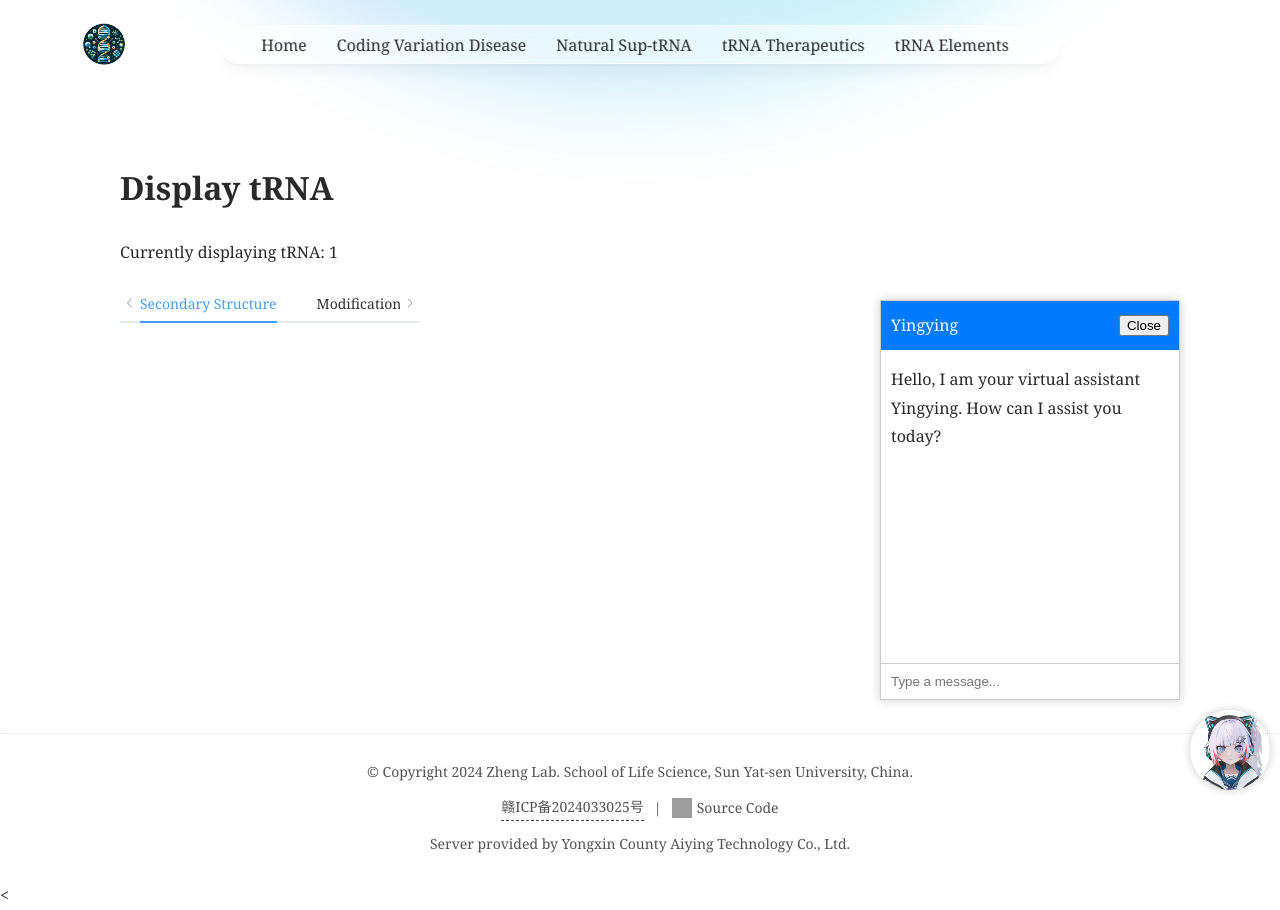
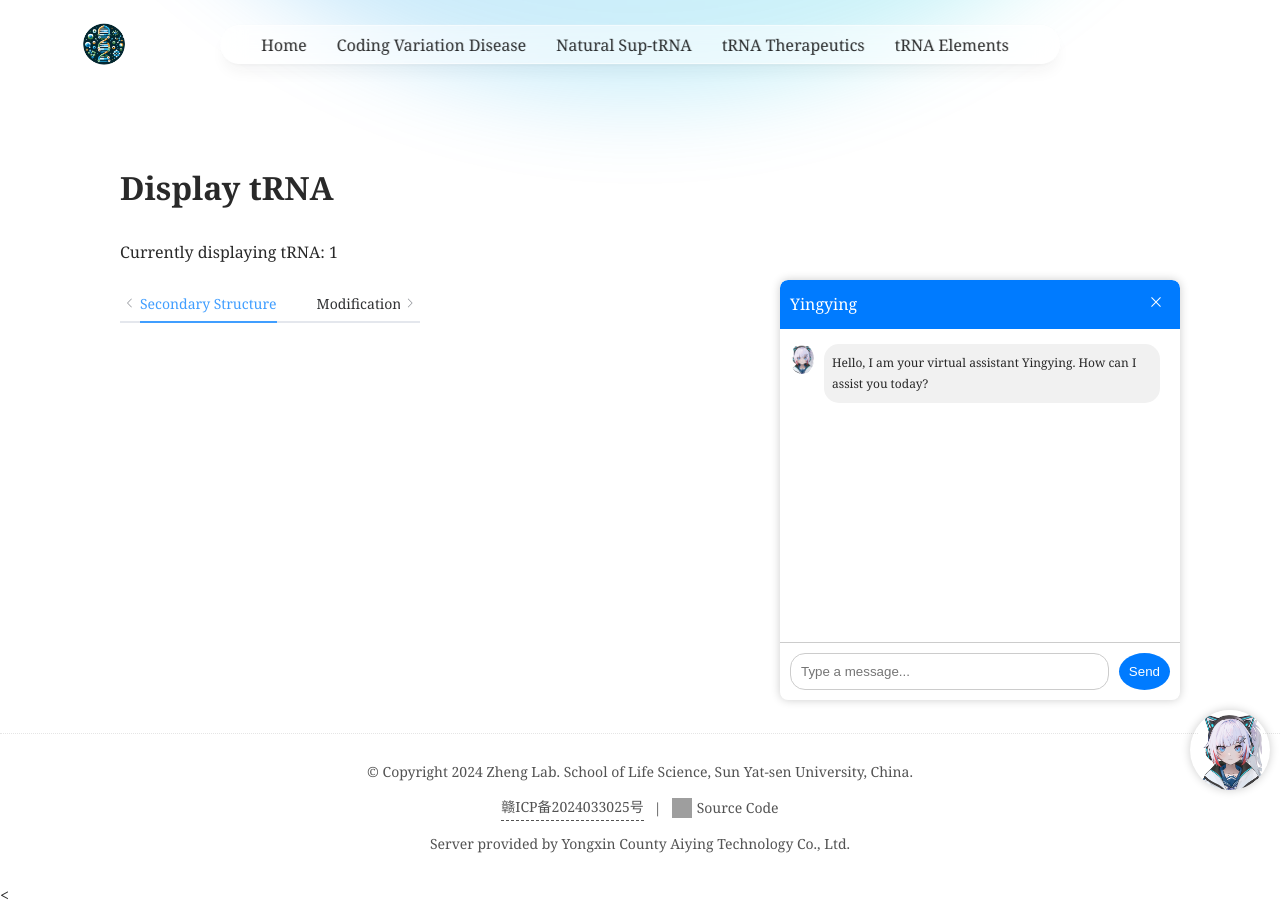
Before and after one commit to Lovelumine/trna-database, a Vue app: page /display/1 in a window 1280 px wide. Both pictures are taken after a click on the element 1230 px from the left and 750 px from the top of the page. Built offline with nearby package versions, Linux system fonts and the light colour scheme; no server answers; grey boxes are pictures that could not be loaded; what @shene/table, vxe-table would draw is missing.

Commit message:
优化机器人界面

```diff
--- a/chat-serve.js
+++ b/chat-serve.js
@@ -21,7 +21,7 @@ app.post('/api/openai', async (req, res) => {
   console.log('Received request body:', req.body); // 增加控制台输出，查看请求体
   try {
     const response = await axios.post(
-      'https://api.openai.com/v1/chat/completions',
+      'https://api.lqqq.ltd/v1/chat/completions',
       {
         model: 'gpt-3.5-turbo',
         messages: req.body.messages,
--- a/package.json
+++ b/package.json
@@ -9,6 +9,7 @@
     "preview": "vite preview"
   },
   "dependencies": {
+    "@element-plus/icons-vue": "^2.3.1",
     "@shene/table": "1.0.0-alpha.24",
     "@vitejs/plugin-vue-jsx": "^3.1.0",
     "axios": "^1.6.8",
--- a/src/assets/bot.css
+++ b/src/assets/bot.css
@@ -29,13 +29,14 @@
   bottom: 100%; /* 将对话框置于头像的上方 */
   right: 100%; /* 将对话框置于头像的左方 */
   transform: translate(-10px, -10px); /* 微调位置，确保对话框与头像位置吻合 */
-  width: 300px;
-  height: 400px;
+  width: 400px;
+  height: 420px;
   background-color: white;
-  border: 1px solid #ccc;
+  border-radius: 8px; /* 圆角边框 */
   box-shadow: 0 0 10px rgba(0, 0, 0, 0.2);
   display: flex;
   flex-direction: column;
+  overflow: hidden; /* 隐藏超出内容 */
 }
 
 #chat-header {
@@ -45,30 +46,97 @@
   display: flex;
   justify-content: space-between;
   align-items: center;
+  border-top-left-radius: 8px; /* 圆角边框 */
+  border-top-right-radius: 8px; /* 圆角边框 */
+}
+
+.close-button {
+  background: none;
+  border: none;
+  color: white;
+  cursor: pointer;
+  font-size: 16px;
 }
 
 #chat-content {
   flex: 1;
   padding: 10px;
   overflow-y: auto;
+  display: flex;
+  flex-direction: column; /* 让最新消息显示在底部 */
+}
+
+#chat-content .user, #chat-content .bot {
+  display: flex;
+  align-items: center;
+  margin: 5px 0;
+  align-items: flex-start; /* 将头像放置在消息的首行 */
 }
 
 #chat-content .user {
-  text-align: right;
-  margin: 5px 0;
+  justify-content: flex-end;
 }
 
 #chat-content .bot {
-  text-align: left;
-  margin: 5px 0;
+  justify-content: flex-start;
+}
+
+#chat-content .user .message {
+  background-color: #007bff;
+  color: white;
+  padding: 8px;
+  border-radius: 15px;
+  margin-left: 10px;
+  font-size: 12px; /* 调整消息字体大小 */
+}
+
+#chat-content .bot .message {
+  background-color: #f1f1f1;
+  padding: 8px;
+  border-radius: 15px;
+  margin-right: 10px;
+  font-size: 12px; /* 调整消息字体大小 */
+}
+
+
+
+#chat-content .avatar {
+  width: 30px;
+  height: 30px;
+  border-radius: 50%;
+  object-fit: cover; /* 保持图像比例，避免变形 */
+}
+
+#chat-content  .bot .avatar{
+  margin-right: 10px; /* 调整头像与消息之间的距离 */
+}
+
+#chat-input-container {
+  display: flex;
+  padding: 10px;
+  border-top: 1px solid #ccc;
 }
 
 #chat-input {
+  flex: 1;
   padding: 10px;
+  border: 1px solid #ccc;
+  border-radius: 15px;
+  margin-right: 10px;
+  box-sizing: border-box;
+}
+
+#send-button {
+  background-color: #007bff;
+  color: white;
   border: none;
-  border-top: 1px solid #ccc;
-  width: 100%;
-  box-sizing: border-box;
+  padding: 10px;
+  border-radius: 50%;
+  cursor: pointer;
+}
+
+#send-button:hover {
+  background-color: #0056b3;
 }
 
 @media (max-width: 600px) {
--- a/src/bot/BotComponent.vue
+++ b/src/bot/BotComponent.vue
@@ -6,19 +6,28 @@
     <div id="chat-box" v-if="isChatOpen">
       <div id="chat-header">
         <span>Yingying</span>
-        <button @click="toggleChat">Close</button>
+        <button @click="toggleChat" class="close-button">
+          <el-icon><close /></el-icon>
+        </button>
       </div>
       <div id="chat-content">
         <div v-for="message in messages" :key="message.id" :class="message.sender">
+          <img v-if="message.sender === 'bot'" src="/bot-image.png" alt="Bot Avatar" class="avatar"/>
+          <img v-if="message.sender === 'user'" src="https://cdn-icons-png.flaticon.com/512/1946/1946429.png" alt="User Avatar" class="avatar"/>
+          <div class="message">
             {{ message.text }}
           </div>
         </div>
+      </div>
+      <div id="chat-input-container">
         <input
           id="chat-input"
           v-model="newMessage"
           @keypress.enter="sendMessage"
           placeholder="Type a message..."
         />
+        <button @click="sendMessage" id="send-button">Send</button>
+      </div>
     </div>
   </div>
 </template>
@@ -27,9 +36,15 @@
 import { defineComponent, ref, watch } from 'vue';
 import { useDraggable } from './Draggable';
 import { useChat } from './useChat';
+import { ElIcon } from 'element-plus';
+import { Close } from '@element-plus/icons-vue';
 
 export default defineComponent({
   name: 'BotComponent',
+  components: {
+    ElIcon,
+    Close
+  },
   setup() {
     const { element, startDrag } = useDraggable();
     const { isChatOpen, messages, newMessage, toggleChat, sendMessage } = useChat();
--- a/src/main.ts
+++ b/src/main.ts
@@ -14,6 +14,9 @@ import './assets/search.css';
 
 import ElementPlus from 'element-plus';
 import 'element-plus/dist/index.css';
+import * as ElIcons from '@element-plus/icons-vue'; // 引入 Element Plus 图标
+
+
 
 // 引入组件
 import Home from './views/Home.vue';
@@ -48,6 +51,12 @@ const router = createRouter({
 
 // 创建 Vue 应用实例
 const app = createApp(App);
+
+// 注册所有图标组件
+for (const name in ElIcons) {
+  app.component(name, ElIcons[name]);
+}
+
 app.use(STable);
 app.use(VXETable);
 app.use(router);
```
Also changed, not shown: 1 other file (tests, documents, lock files or other folders). Lines whose indentation alone changed are shown as unchanged.
